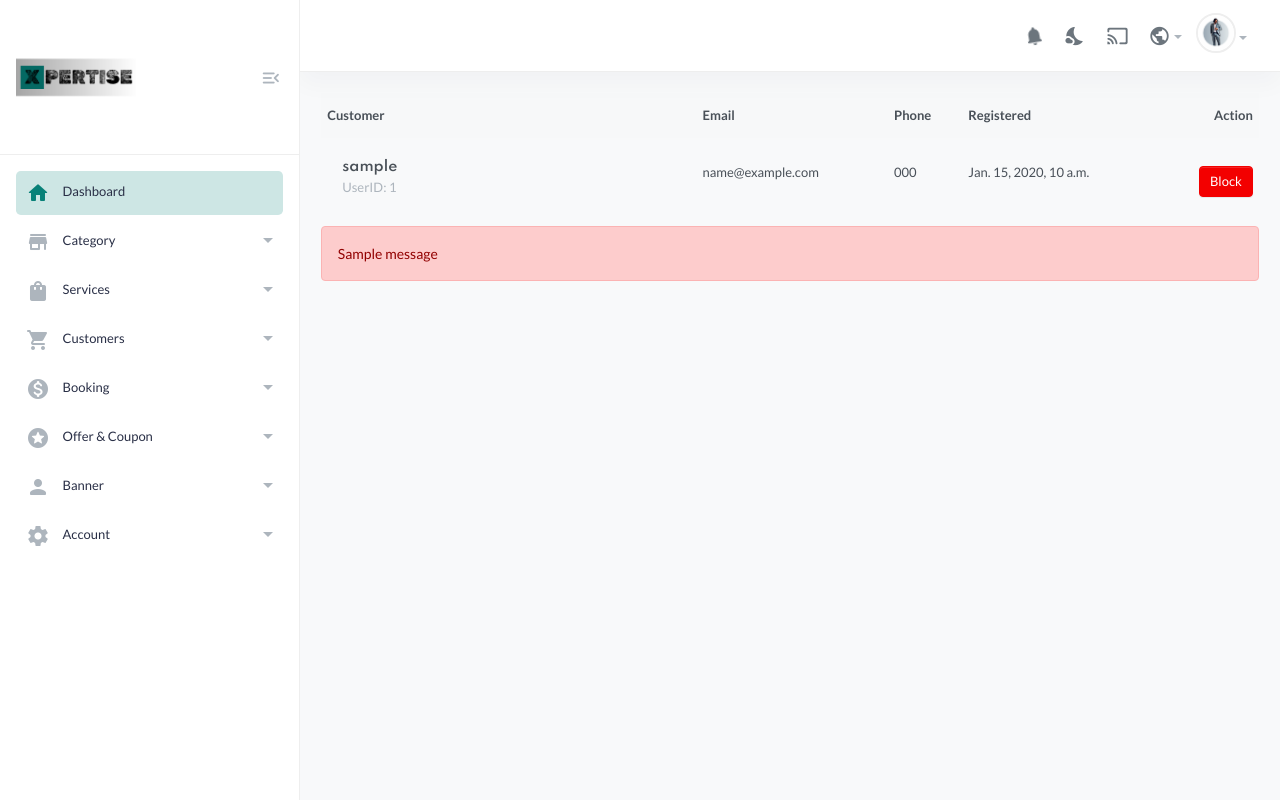
After one commit to HarryMonse/Xpertise-E-commerce, a Django app: page /customers/ in a window 1280 px wide. The commit adds this page. Run offline with Django 4.2, Linux system fonts and the light colour scheme; tables that the repository leaves empty hold one stand-in row (values such as "Sample post"); one stand-in notice (Sample message) is shown; some libraries are stand-ins or nearby versions.

Commit message:
admin side - list customer,block/unblock customer etc done

```diff
--- a/my_project/admin_side/urls.py
+++ b/my_project/admin_side/urls.py
@@ -4,6 +4,10 @@ from admin_side import views
 
 urlpatterns = [
     path('admin_login', views.admin_login , name ='admin_login'),
+    path('admin_logout/',views.admin_logout,name='admin_logout'),
     path('admin_index/',views.admin_index,name='admin_index'),
+    path('customers/',views.customers,name='customers'),
+    path('block_user/<int:user_id>/', views.block_user, name='block_user'),
+
 
 ]
--- a/my_project/admin_side/views.py
+++ b/my_project/admin_side/views.py
@@ -2,6 +2,10 @@ from django.shortcuts import render,redirect
 from django.contrib import messages,auth
 from django.contrib.auth import authenticate, login,logout
 from user_side.models import *
+from django.contrib.auth.decorators import login_required
+from django.shortcuts import get_object_or_404
+
+
 
 
 
@@ -23,6 +27,38 @@ def admin_login(request):
 
 
 
+def admin_logout(request):
+    logout(request)
+    return render(request,'admin_side/admin_login.html')
+
+
+
+
 def admin_index(request):
 
     return render(request, 'admin_side/admin_index.html')
+
+
+
+# @login_required(login_url='admin_login')
+def customers(request):
+    user = User.objects.all()
+    context = {
+        'user':user
+    }
+    return render(request, 'admin_side/customers.html',context)
+
+
+# @login_required(login_url='admin_login')
+def block_user(request, user_id):
+    user = get_object_or_404(User, id=user_id)
+
+    if not user.is_admin:
+        user.is_active = not user.is_active
+        user.save()
+
+        messages.success(request, f'{user.username} has been {"blocked" if not user.is_active else "unblocked"}.')
+    else:
+        messages.warning(request, 'You cannot block/unblock the Superadmin.')
+
+    return redirect('customers')
--- /dev/null
+++ b/my_project/templates/admin_side/customers.html
@@ -0,0 +1,51 @@
+{% extends "admin_side/base.html" %}
+{% load static %}
+{% block content %}
+<div class="card-body">
+    <div class="table-responsive">
+        <table class="table table-hover">
+            <thead>
+                <tr>
+                    <th>Customer</th>
+                    <th>Email</th>
+                    <th>Phone</th>
+                    <th>Registered</th>
+                    <th class="text-end">Action</th>
+                </tr>
+            </thead>
+            <tbody>
+                {% for obj in user %}
+                <tr>
+                    <td width="40%">
+                        <a href="#" class="itemside">
+                            <div class="left"></div>
+                            <div class="info pl-3">
+                                <h6 class="mb-0 title">{{ obj.username }}</h6>
+                                <small class="text-muted">UserID: {{ obj.id }}</small>
+                            </div>
+                        </a>
+                    </td>
+                    <td>{{ obj.email }}</td>
+                    <td>{{ obj.phone }}</td>
+                    <td>{{ obj.date_joined }}</td>
+                    <td class="text-end">
+                        {% if obj.is_active %}
+                            <a href="{% url 'block_user' obj.id %}" class="btn btn-sm btn-danger rounded font-sm mt-15">Block</a>
+                        {% else %}
+                            <a href="{% url 'block_user' obj.id %}" class="btn btn-sm btn-warning rounded font-sm mt-15">Unblock</a>
+                        {% endif %}
+                    </td>
+                </tr>
+                {% endfor %}
+            </tbody>
+        </table>
+    </div>
+    {% if messages %}
+                                            <div class="alert alert-danger">
+                                                {% for message in messages %}
+                                                    <strong>{{ message }}</strong><br>
+                                                {% endfor %}
+                                            </div>
+                                        {% endif %}
+</div>
+{% endblock %}
--- a/my_project/templates/admin_side/includes/nav.html
+++ b/my_project/templates/admin_side/includes/nav.html
@@ -24,37 +24,37 @@
                     </a>
                      <div class="submenu">
                         <a href="">Category list</a>
-                        <a href="">Brand list</a>
-                        <a href="">Color </a>
+                        <a href="">Type list</a>
+                        <a href="">Star </a>
 
                     </div>
                 </li>
                 <li class="menu-item has-submenu">
                     <a class="menu-link" href="page-products-list.html"> <i class="icon material-icons md-shopping_bag"></i>
-                        <span class="text">Products</span>
+                        <span class="text">Services</span>
                     </a>
                     <div class="submenu">
-                        <a href="">Product List</a>
-                        <a href="">varient List</a>
+                        <a href="">Service List</a>
+                        <a href="">Variant List</a>
 
                     </div>
                 </li>
                 <li class="menu-item has-submenu">
                     <a class="menu-link" href="page-orders-1.html"> <i class="icon material-icons md-shopping_cart"></i>
-                        <span class="text">Customer</span>
+                        <span class="text">Customers</span>
                     </a>
                     <div class="submenu">
-                        <a href="">Customer llist</a>
+                        <a href="{% url 'customers'%}">Customer list</a>
 
                     </div>
                 </li>
 
                 <li class="menu-item has-submenu">
                     <a class="menu-link" href="page-form-product-1.html"> <i class="icon material-icons md-monetization_on"></i>
-                        <span class="text">Order</span>
+                        <span class="text">Booking</span>
                     </a>
                     <div class="submenu">
-                        <a href="">Order</a>
+                        <a href="">Bookings</a>
 
 
                     </div>
@@ -64,7 +64,7 @@
                         <span class="text">Offer & Coupon</span>
                     </a>
                     <div class="submenu">
-                        <a href="">Product Offer</a>
+                        <a href="">Service Offer</a>
                         <a href="">Category Offers</a>
                         <a href="">Coupon</a>
 
@@ -86,7 +86,7 @@
                         <span class="text">Account</span>
                     </a>
                     <div class="submenu">
-                        <a href="">Logout</a>
+                        <a href="{% url 'admin_logout'%}">Logout</a>
 
 
                     </div>
@@ -133,7 +133,7 @@
                         <div class="dropdown-menu dropdown-menu-end" aria-labelledby="dropdownAccount">
 
                             <div class="dropdown-divider"></div>
-                            <a class="dropdown-item text-danger" href=""><i class="material-icons md-exit_to_app"></i>Logout</a>
+                            <a class="dropdown-item text-danger" href="{% url 'admin_logout'%}"><i class="material-icons md-exit_to_app"></i>Logout</a>
                         </div>
                     </li>
                 </ul>
--- a/my_project/templates/user_side/index.html
+++ b/my_project/templates/user_side/index.html
@@ -64,7 +64,7 @@
                         <div class="row align-items-center slider-animated-1">
                             <div class="col-lg-5 col-md-6">
                                 <div class="hero-slider-content-2">
-                                    <h4 class="animated">You're in the right place.</h4>
+                                    <h4 class="animated">You're in the right hands.</h4>
                                     <h2 class="animated fw-900">Welcome to </h2>
                                     <h1 class="animated fw-900 text-8">Xpertise</h1>
                                     <p class="animated">Your trusted partner for premium doorstep services.</p>
@@ -73,7 +73,7 @@
                             </div>
                             <div class="col-lg-7 col-md-6">
                                 <div class="single-slider-img single-slider-img-1">
-                                    <img class="animated slider-1-3" src="{% static 'assets/imgs/slider/img300.jpg'%}" alt="">
+                                    <img class="animated slider-1-3" src="{% static 'assets/imgs/slider/img700.jpg'%}" alt="">
                                 </div>
                             </div>
                         </div>
```
Also changed, not shown: my_project/templates/admin_side/admin_index.html (+4 -4 lines), my_project/static/assets/imgs/slider/img500.jpg (added), my_project/static/assets/imgs/slider/img600.jpg (added), my_project/static/assets/imgs/slider/img700.jpg (added), 2 other files.
